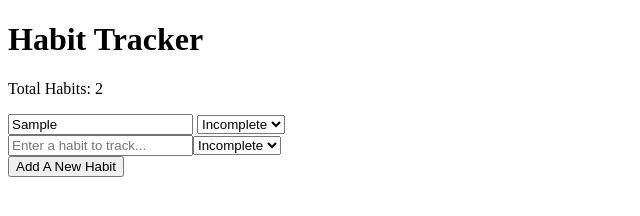
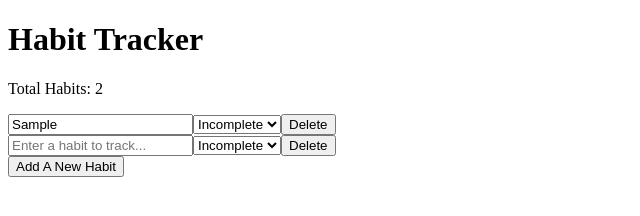
Before and after one commit to cjedrasik03/Habit-Tracker, a plain HTML site: page index.html in a window 1280 px wide. Both pictures are taken after typing "Sample" into the empty fields and a click on the button "Add A New Habit". Shown: the whole page, without its empty margins (0-640 px from the left). Drawn offline with Linux system fonts and the light colour scheme.

Commit message:
Added a 'Delete' button for each habit. Made the app always initialize with one habit box created.

```diff
--- a/index.html
+++ b/index.html
@@ -15,13 +15,6 @@
     <main>
         <div id="habits-container">
             <!-- Blank initial habit box -->
-             <div class="habit">
-                <input type="text" class="habit-input" maxlength="24" placeholder="Enter a habit to track...">
-                <select class="habit-status">
-                    <option value="Incomplete">Incomplete</option>
-                    <option value="Completed">Completed</option>
-                </select>
-             </div>
         </div>
         <button id="add-habit-button">Add A New Habit</button>
     </main>
--- a/script.js
+++ b/script.js
@@ -1,46 +1,76 @@
+
+// Grabs the needed DOM elements
 const habitsContainer = document.getElementById('habits-container');
 const addHabitButton = document.getElementById('add-habit-button');
 const totalHabitsElement = document.getElementById('total-habits');
 
+// Counter for total habit/s, then displays it w/in totalHabitsElement
 const updateTotalHabits = () => {
     const totalHabits = habitsContainer.children.length;
     totalHabitsElement.textContent = totalHabits;
 }
-
+// Function to create entire new habit box
 const createHabitElement = () => {
     const habitElement = document.createElement('div');
     habitElement.className = 'habit';
 
+// Creates user text input section for any habit to track
     const habitInput = document.createElement('input');
     habitInput.type = 'text';
     habitInput.className = 'habit-input';
     habitInput.placeholder = 'Enter a habit to track...'
 
-
+// Drop down selector box for the Habit's status
     const habitStatus = document.createElement('select');
     habitStatus.className = 'habit-status';
 
-
+// Drop down option 'Incomplete'
     const incompleteOption = document.createElement('option');
     incompleteOption.value = 'incomplete';
     incompleteOption.innerHTML = 'Incomplete';
 
+// Drop down option 'Complete'
     const completeOption = document.createElement('option');
     completeOption.value = 'complete';
     completeOption.innerHTML = 'Complete'
+// Appends the options to the habitStatus dropdown selector
     habitStatus.appendChild(incompleteOption);
     habitStatus.appendChild(completeOption);
 
+// Delete button
+    const deleteButton = document.createElement('button');
+    deleteButton.textContent = 'Delete';
+    deleteButton.className = 'delete-button';
+// Listens for delete button click
+    deleteButton.addEventListener('click', function() {
+        habitElement.remove();
+        updateTotalHabits();
+    })
+
+// Appends the following to the current Div element being made
     habitElement.appendChild(habitInput);
     habitElement.appendChild(habitStatus);
+    habitElement.appendChild(deleteButton);
 
+// Returns the entire Div that was created
     return habitElement;
-}
+};
 
+// Initializes the first habit box upon loading
+const initializeApp = () => {
+    const initialHabit = createHabitElement();
+    habitsContainer.appendChild(initialHabit);
+    updateTotalHabits();
+};
+
+initializeApp();
+
+// Listens for 'Add A New Habit' button click to run createHabitElement()
 addHabitButton.addEventListener('click', function() {
     const newHabit = createHabitElement();
     habitsContainer.appendChild(newHabit);
     updateTotalHabits();
 });
 
+// Double checks & updates total habit counter
 updateTotalHabits();
```
